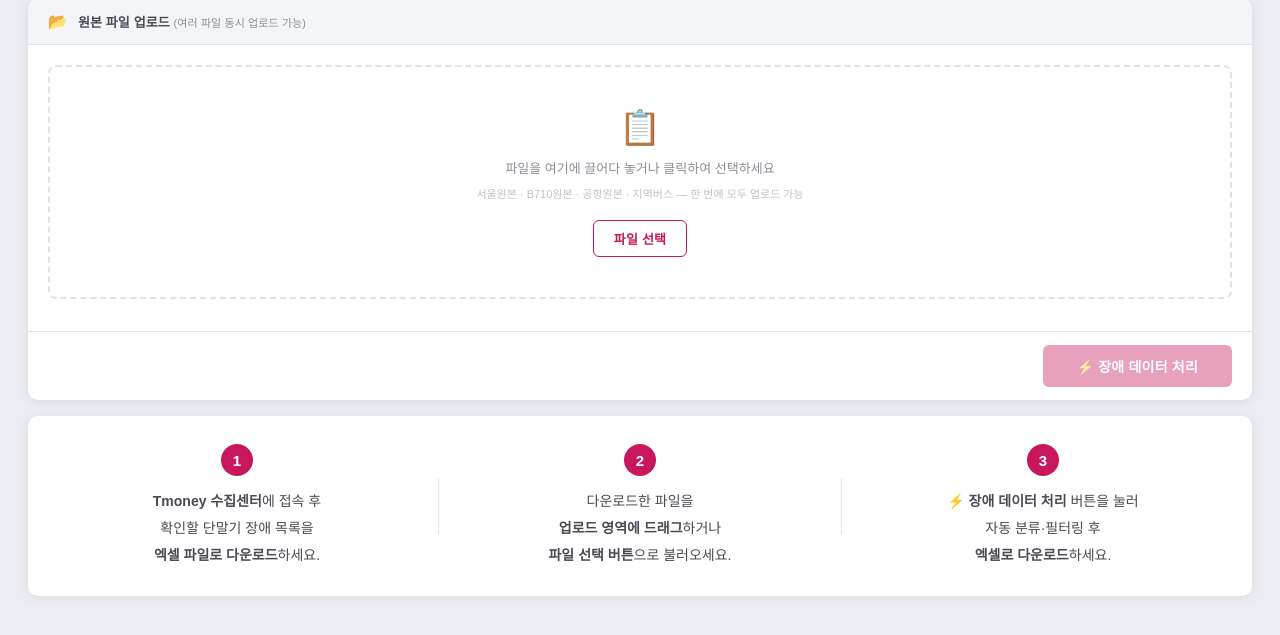
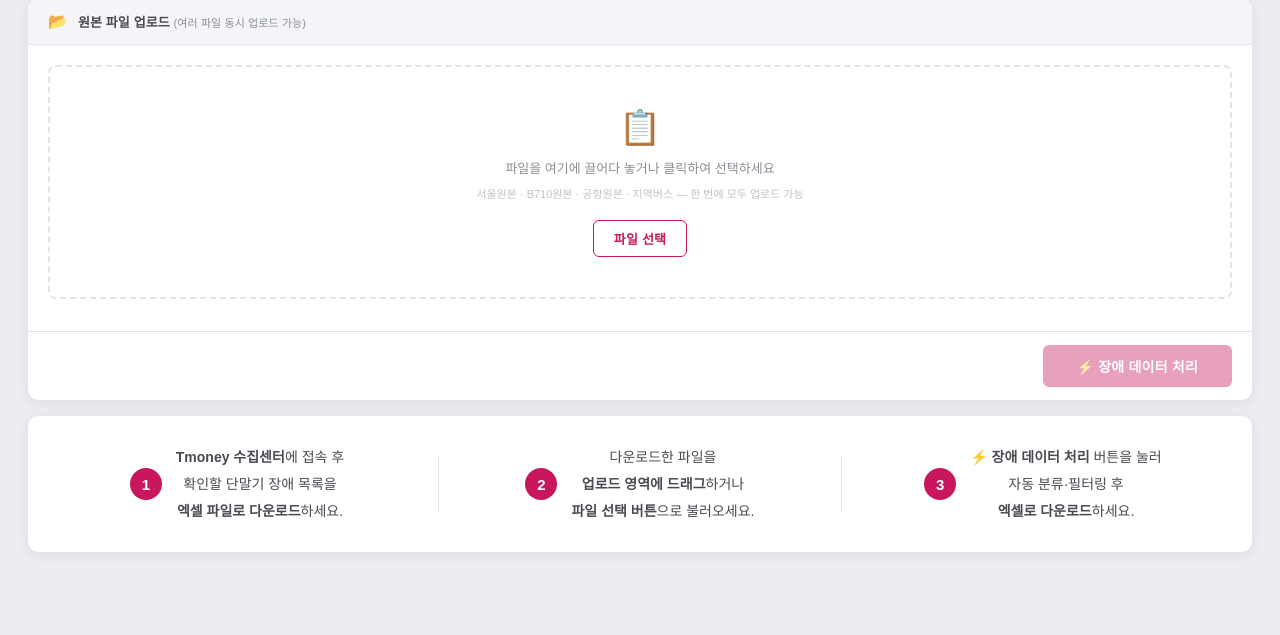
Before and after one commit to Han-sw1/hsw, a Flask app: page / in a window 1280 px wide. Shown: the part 90-725 px from the top of the page. Run offline with Flask 3, Linux system fonts and the light colour scheme.

Commit message:
UI: 안내 카드 번호 배지 왼쪽 배치로 복원
Co-Authored-By: Claude Sonnet 4.6 <noreply@anthropic.com>

```diff
--- a/static/css/style.css
+++ b/static/css/style.css
@@ -280,8 +280,9 @@ body {
   display: flex; align-items: center; justify-content: center; gap: 0;
 }
 .guide-step {
-  display: flex; flex-direction: column; align-items: center;
-  text-align: center; gap: 12px; flex: 1; padding: 0 8px;
+  display: flex; flex-direction: row; align-items: center;
+  text-align: center; gap: 14px; flex: 1; padding: 0 8px;
+  justify-content: center;
 }
 .guide-num {
   width: 32px; height: 32px; border-radius: 50%;
```
